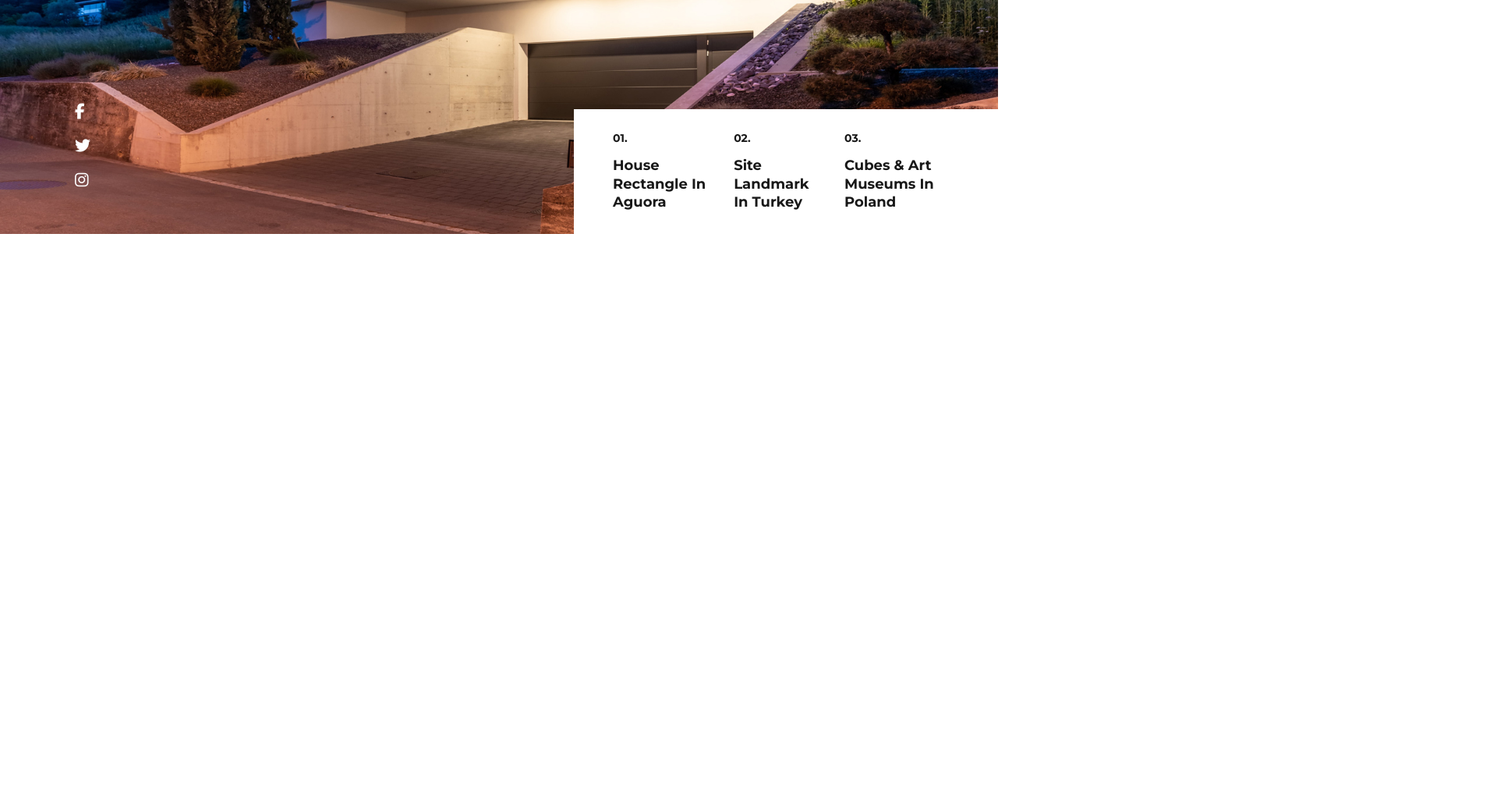
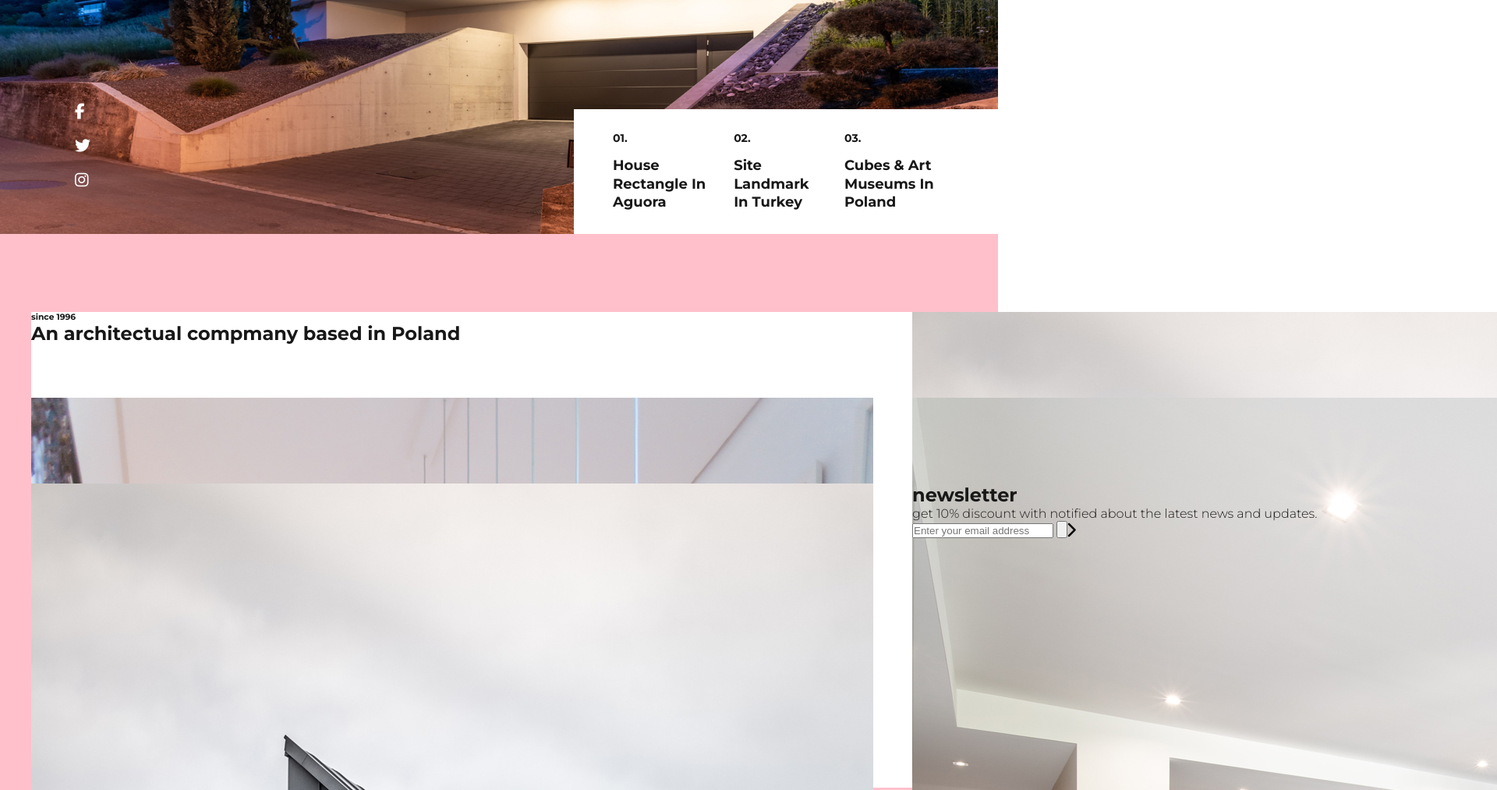
Before and after one commit to AdnanM996/Baroque, a website: page index.html in a window 1280 px wide. Shown: the part 500-1513 px from the top of the page at 78% size, 1920 px wide, since content can reach past the window. Before the commit the page ends 800 px from the top, so only its background shows below. Drawn offline with Linux system fonts and the light colour scheme.

Commit message:
added main

```diff
--- a/index.html
+++ b/index.html
@@ -74,5 +74,65 @@
 
     </section>
     <!--end hero-->
+
+    <main role="main">
+        <div class="wrapper">
+            <div class="grid">
+
+                <div class="grid__item grid__item1">
+                    <h6>since 1996</h6>
+                    <h2>An architectual compmany based in Poland</h2>
+                </div>
+
+                <div class="grid__item grid__item2">
+                    <img src="images/img1.jpg" alt="">
+
+                    <div class="grid__item__box">
+                        <p class="small--title">latest projects</p>
+                        <h3>Resue hills for house on Cartel Hill</h3>
+                    </div>
+                </div>
+
+                <div class="grid__item grid__item3">
+                    <img src="images/img2.jpg" alt="">
+
+                    <div class="grid__item__box">
+                        <p class="small--title">our store</p>
+                        <h3>best products</h3>
+                    </div>
+                </div>
+
+
+                <div class="grid__item grid__item4">
+                    <img src="images/img3.jpg" alt="">
+
+                    <div class="grid__item__box">
+                        <p class="small--title">our services</p>
+                        <h3>solution for dreams</h3>
+                    </div>
+                </div>
+
+                <div class="grid__item grid__item5">
+                    <img src="images/img1.jpg" alt="">
+
+                    <div class="grid__item__box">
+                        <p class="small--title">news</p>
+                        <h3>top 20 unique houses in forest</h3>
+                    </div>
+                </div>
+
+                <div class="grid__item grid__item6">
+                    <h2>newsletter</h2>
+                    <p>get <span class="light">10% discount</span> with notified about the latest news and updates.</p>
+
+                    <form action="#" class="form">
+                        <input type="email" placeholder="Enter your email address">
+                        <button type="submit"><i class="fas fa-chevron-right"></i></button>
+                    </form>
+                </div>
+
+            </div><!--end grid-->
+        </div><!--end wrapper-->
+    </main>
 </body>
 </html>
--- a/sass/base/_reset.scss
+++ b/sass/base/_reset.scss
@@ -31,3 +31,9 @@ body {
 a {
     text-decoration: none;
 }
+
+.wrapper {
+    width: 120rem;
+    margin: 0 auto;
+    background-color: #fff;
+}
--- a/sass/layout/_grid.scss
+++ b/sass/layout/_grid.scss
@@ -70,3 +70,13 @@
         }
     }
 }
+
+main {
+    & .grid {
+        display: grid;
+        grid-template-columns: repeat(2, 1fr);
+        grid-template-rows: repeat(6, 6rem);
+        gap: 5rem;
+        width: 100%;
+    }
+}
--- a/sass/pages/_home.scss
+++ b/sass/pages/_home.scss
@@ -1,8 +1,14 @@
 .hero {
     position: relative;
-    background-image: url(../../images/slide3.jpg);
+    background-image: url(../images/slide3.jpg);
     background-attachment: fixed;
     background-position: center;
     background-repeat: no-repeat;
     background-size: cover;
 }
+
+main {
+    //background-color: $color-primary;
+    background-color: pink;
+    padding: 10rem 0rem;
+}
```
Also changed, not shown: css/styles.css.
